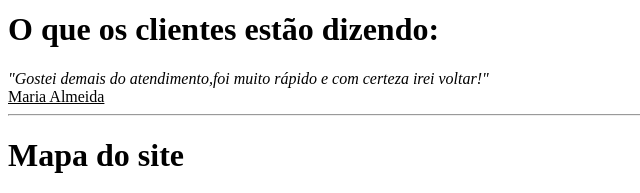
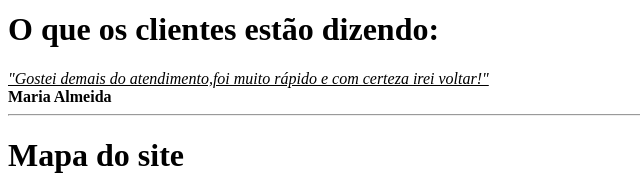
Before and after one commit to edelmogoncalves/Criando-uma-pagina-web, a plain HTML site: page Site/index.html in a window 1280 px wide. Shown: the part 270-463 px from the top of the page, 0-640 px from the left. Drawn offline with Linux system fonts and the light colour scheme.

Commit message:
Estudos de formatação de texto.

```diff
--- a/Site/index.html
+++ b/Site/index.html
@@ -28,8 +28,8 @@
 
         <h1>O que os clientes estão dizendo:</h1>
 
-        <em>"Gostei demais do atendimento,foi muito rápido e com certeza irei voltar!"</em><br>
-        <u>Maria Almeida</u>
+        <em><u>"Gostei demais do atendimento,foi muito rápido e com certeza irei voltar!"</u></em><br>
+        <strong>Maria Almeida</strong>
 
         <hr>
 
```
